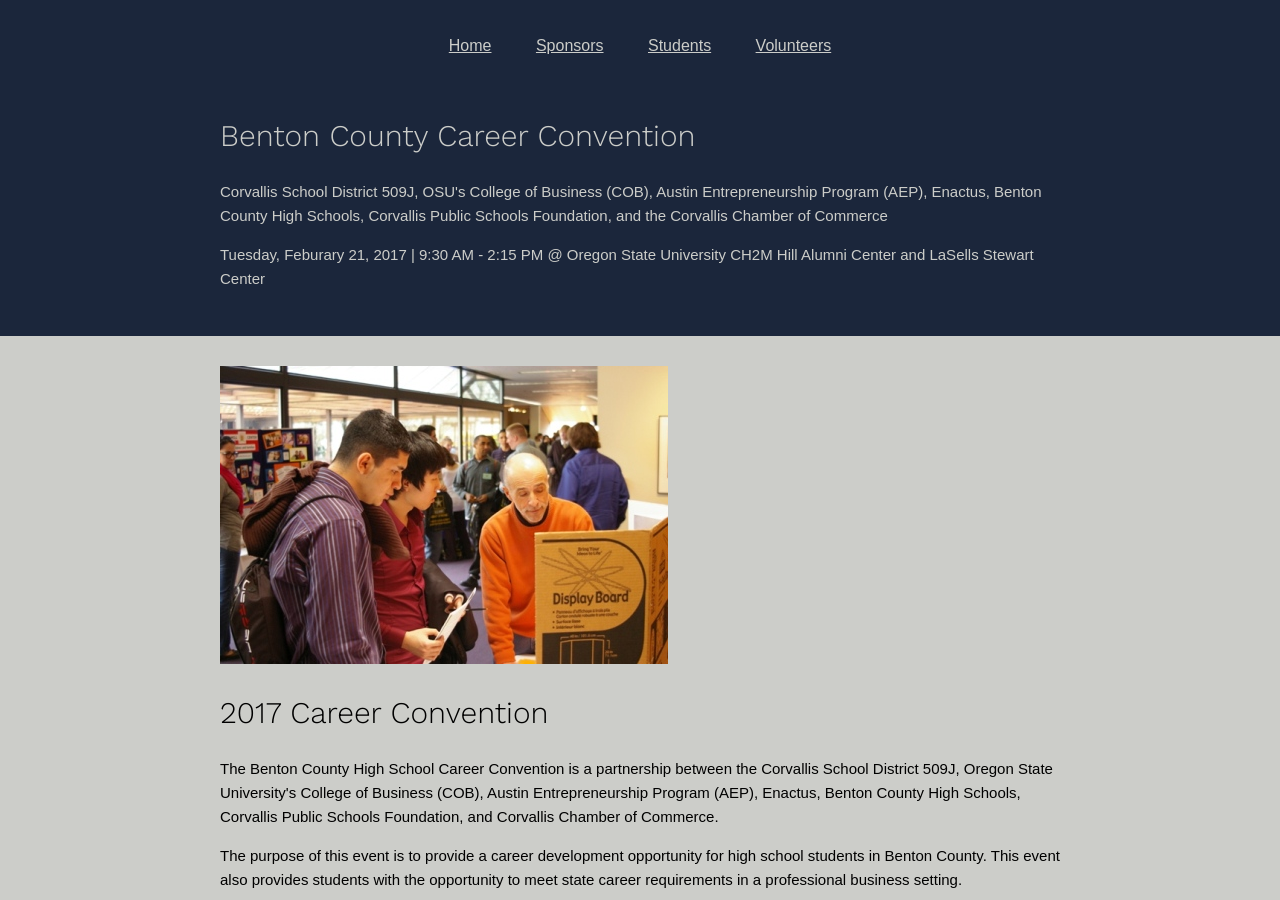
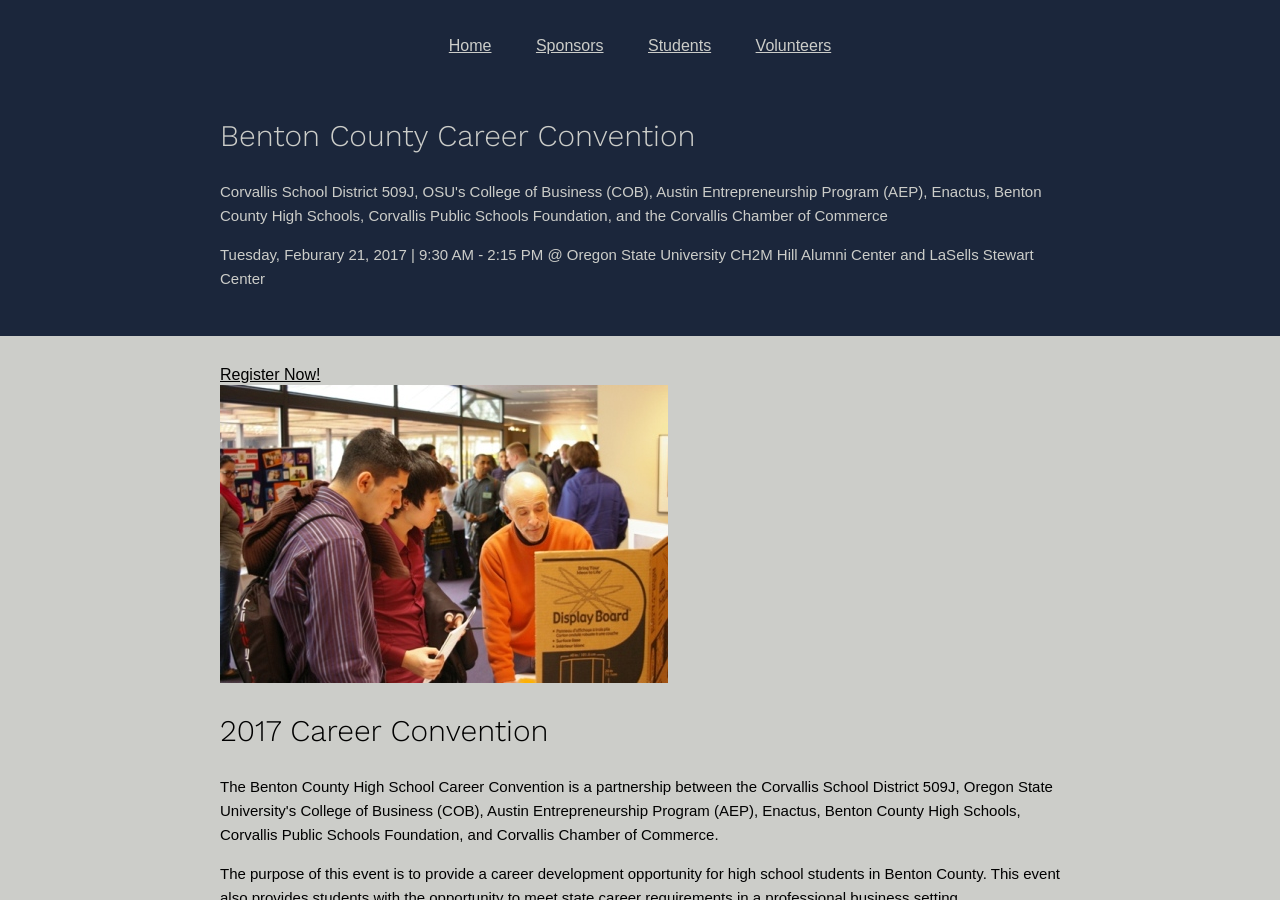
Before and after one commit to peterramsing/benton-county-career-convention, a Jekyll site: the page built from index.html, in a window 1280 px wide and 900 px high. Built offline with Jekyll 4.4.1, drawn with Linux system fonts in a browser that asks for light colours.

Commit message:
Adds registration callout to homepage

```diff
--- a/index.html
+++ b/index.html
@@ -4,6 +4,15 @@ layout: default
 navigation: true
 title: Home
 ---
+
+<div class="student-registration-callout">
+  <a
+    class="student-registration-callout__link"
+    target="_blank"
+    href="https://docs.google.com/forms/d/e/1FAIpQLSeiWYPtM_XZaAx_nAksIDwnLuQoH6kJgGyZ2rtk5ICWWReLhw/viewform">
+      Register Now!
+    </a>
+</div>
 
 <div class="homepage-hero">
   <div class="homepage-hero__image">
```
